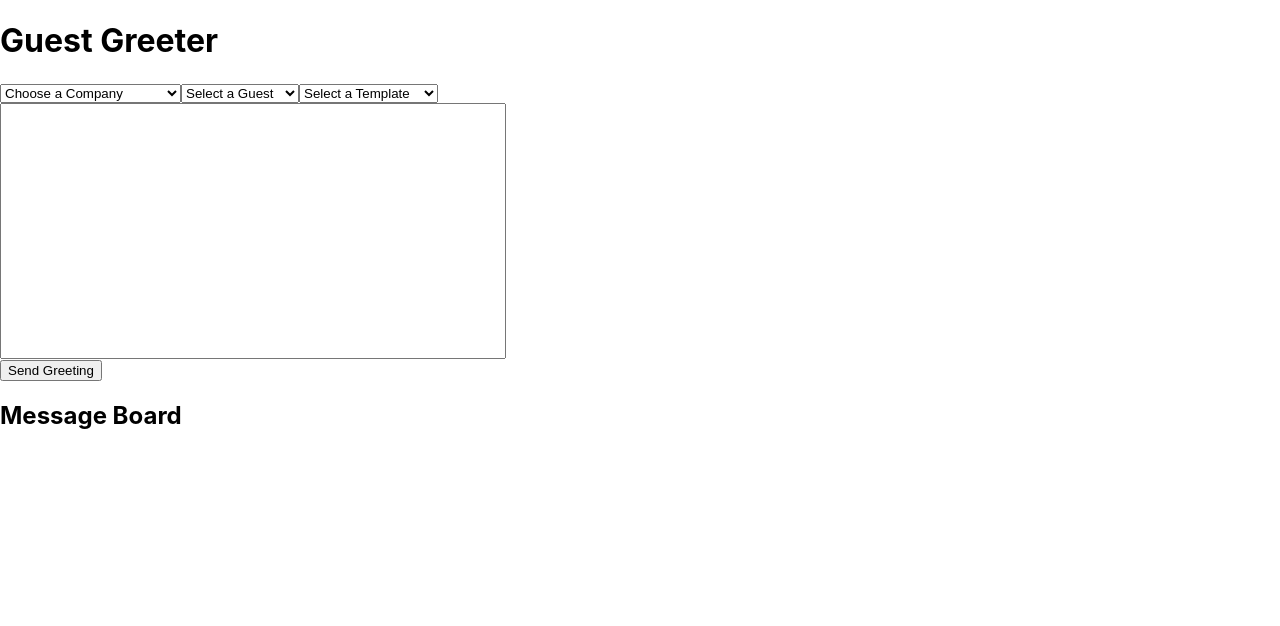
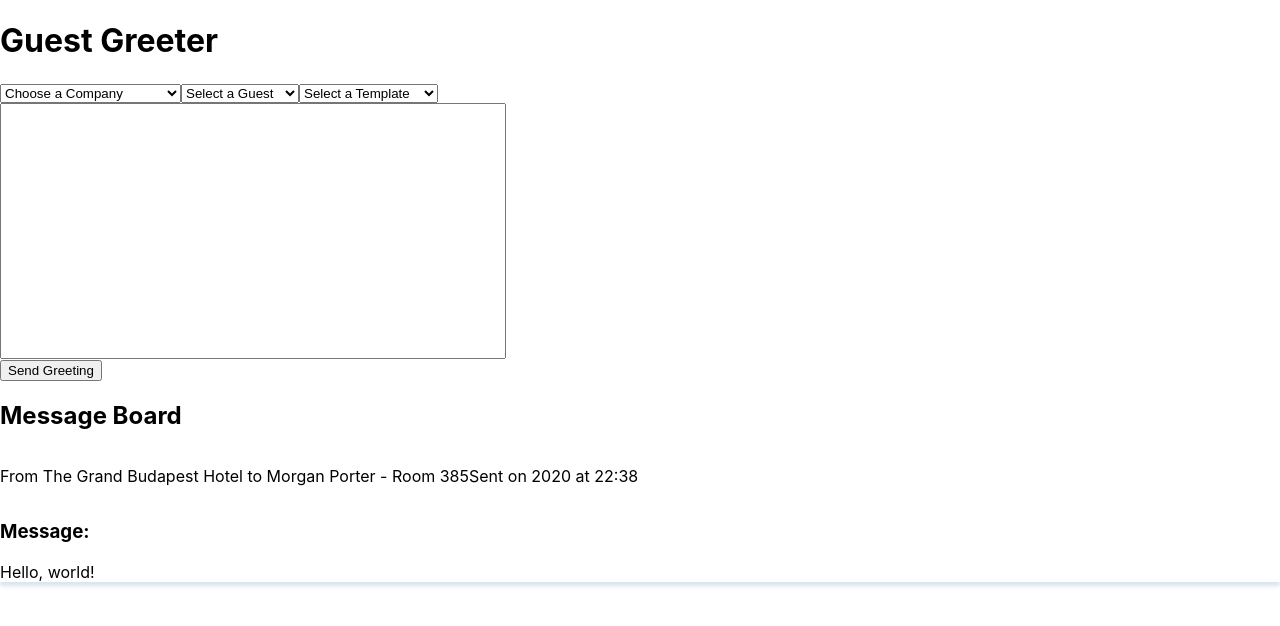
Before and after one commit to luketpena/guest-greeter, a React (Create React App) app: page / in a window 1280 px wide. Shown: the top 626 px of the page. Built offline with nearby package versions, Linux system fonts and the light colour scheme.

Commit message:
Converted times into readable format

```diff
--- a/src/Components/App/App.js
+++ b/src/Components/App/App.js
@@ -9,6 +9,14 @@ import Templates from '../../Data/Templates';
 //-----< Component Imports >-----\\
 import MessageItem from '../MessageItem/MessageItem';
 
+let dummyData = [
+  {
+    guestId: 1,
+    companyId: 1,
+    message: 'Hello, world!'
+  }
+]
+
 export default function App() {
 
   //-----< Set Up >-----\\
@@ -16,7 +24,7 @@ export default function App() {
   let [guest, setGuest] = useState('');
   let [templateIndex,setTemplateIndex] = useState('');
   let [message, setMessage] = useState('');
-  let [messageList, setMessageList] = useState([]);
+  let [messageList, setMessageList] = useState(dummyData);
 
   //>> This updates the message in the textarea live as options are selected
   useEffect(()=>{
@@ -63,12 +71,13 @@ export default function App() {
 
   //>> Constructor for Message objects, stored in state[] and rendered to DOM
   function Greeting(myGuest, myCompany, myMessage) {
-    this.customerId = myGuest.id;
-    this.firstName = myGuest.firstName;
-    this.lastName = myGuest.lastName;
+    this.guestId = myGuest.id;
     this.companyId = myCompany.id;
-    this.company = myCompany.company;
     this.message = myMessage;
+  }
+
+  function makeReadableDate(date) {
+    return `${date.getMonth()}/${date.getDay()}/${date.getFullYear()} at ${date.getHours()}:${date.getMinutes()}`
   }
 
   //>> Generates the message only if a template has been selected
@@ -78,12 +87,16 @@ export default function App() {
       let myMessage = Templates[templateIndex].text.replace('{{timeGreeting}}',findTime());
       //>> Update guest information if a guest has been selected
       if (Guests[guest]) {
+
+        let startDate = new Date(Guests[guest].reservation.startTimestamp * 1000);
+        let endDate = new Date(Guests[guest].reservation.endTimestamp * 1000);
+
         myMessage = myMessage
           .replace('{{firstName}}', Guests[guest].firstName)
           .replace('{{lastName}}', Guests[guest].lastName)
           .replace('{{roomNumber}}', Guests[guest].reservation.roomNumber)
-          .replace('{{startTimestamp}}', Guests[guest].reservation.startTimestamp)
-          .replace('{{endTimestamp}}', Guests[guest].reservation.endTimestamp);
+          .replace('{{startTimestamp}}', makeReadableDate(startDate))
+          .replace('{{endTimestamp}}', makeReadableDate(endDate));
       }
       //>> Update company information if a company has been selected
       if (Companies[company]) {
--- a/src/Components/MessageItem/MessageItem.js
+++ b/src/Components/MessageItem/MessageItem.js
@@ -1,17 +1,32 @@
 import React from 'react';
 import styled from 'styled-components';
 
+import Guests from '../../Data/Guests';
+import Companies from '../../Data/Companies';
+
 const Container = styled.div`
+
+  box-shadow: 0 4px 4px 0 rgba(100,150,180,.25);
+`;
+
+const Header = styled.div`
+  display: flex;
+  flex-wrap: wrap;
 `;
 
 export default function MessageItem(props) {
-  const {company, firstName, lastName, roomNumber, message} = props.message;
+  const {company} = Companies[props.message.companyId];
+  const {firstName, lastName, reservation} = Guests[props.message.guestId];
+  const {message} = props.message;
+
   const date = new Date();
 
   return (
     <Container>
-      <p>From {company} to {firstName} {lastName} - Room {roomNumber} </p>
-      <p>Sent on {date.getFullYear()} at {date.getHours()}:{date.getMinutes()}</p>
+      <Header>
+        <p>From {company} to {firstName} {lastName} - Room {reservation.roomNumber} </p>
+        <p>Sent on {date.getFullYear()} at {date.getHours()}:{date.getMinutes()}</p>
+      </Header>
       <h3>Message:</h3>
       <p>{message}</p>
     </Container>
```
